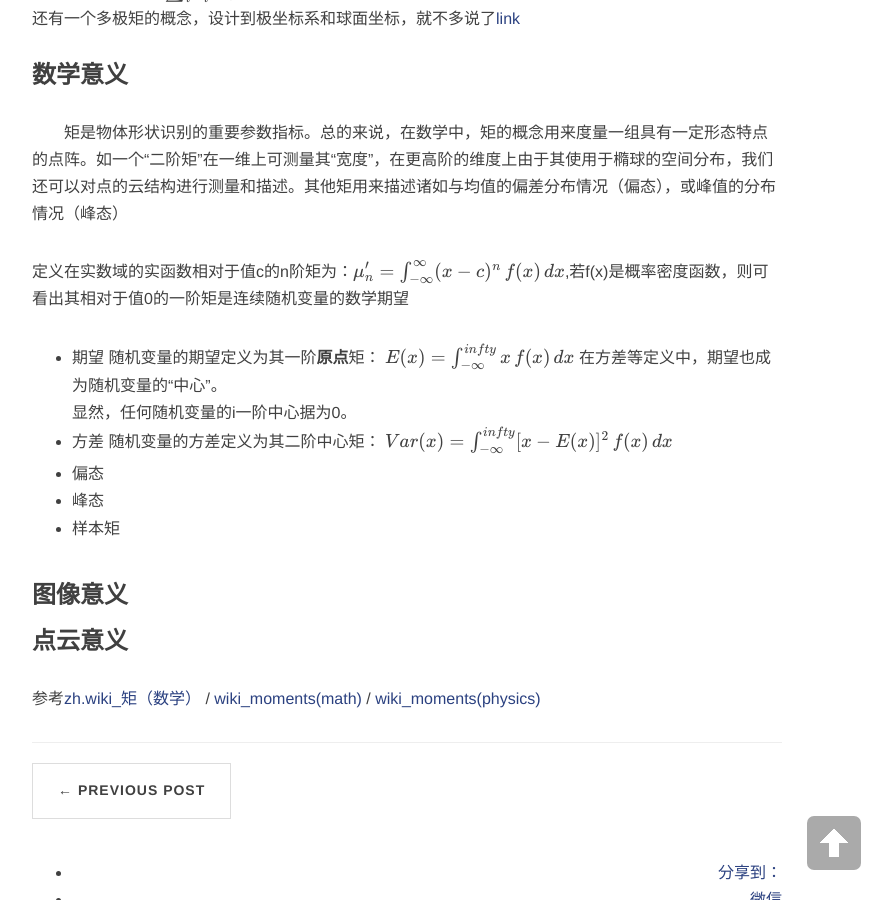
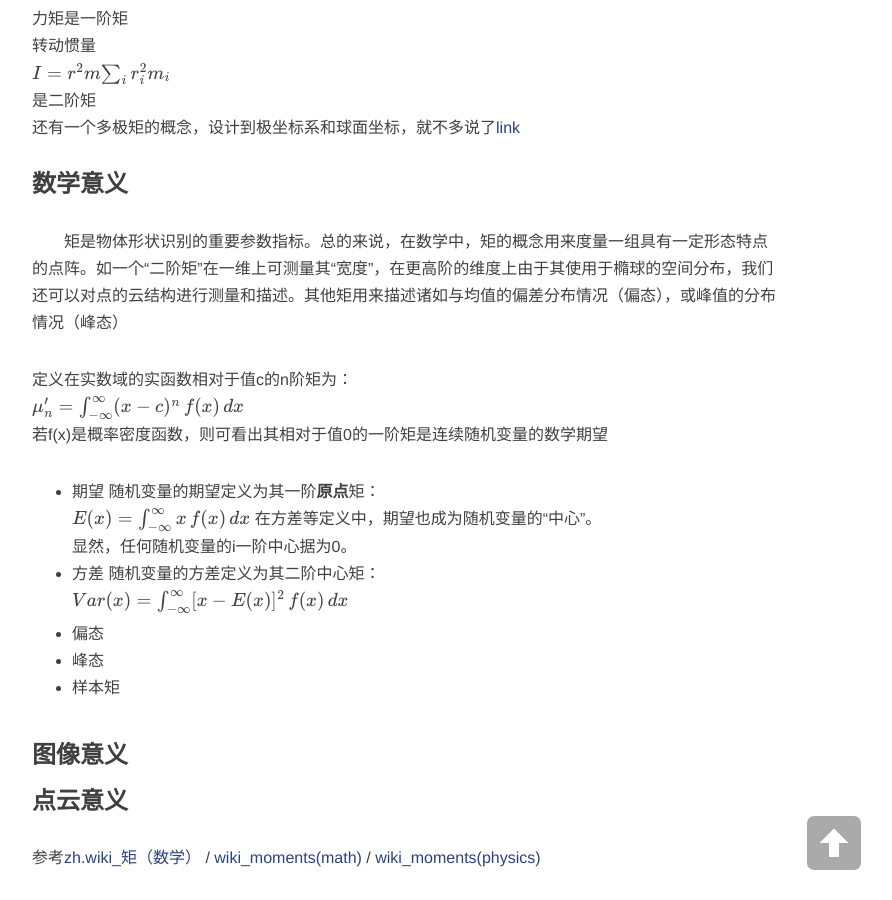
Before and after one commit to Skylar95/Skylar95, a Jekyll site: the page built from _posts/2017-03-06-Moment+Matrix.md, in a window 1280 px wide and 900 px high, scrolled down 1193 px. Shown: the whole window, without its empty margins (233-1125 px from the left). Built offline with Jekyll 4.4.1, drawn with Linux system fonts in a browser that asks for light colours; nearby versions of some CDN libraries; formulas are drawn with MathJax 3; comment, search, counter and statistics services are not loaded.

```diff
--- a/_posts/2017-03-06-Moment+Matrix.md
+++ b/_posts/2017-03-06-Moment+Matrix.md
@@ -19,26 +19,28 @@ description: 图像相关数学知识
 ### 物理意义
 &emsp;&emsp;数学中矩的概念来自物理学。在物理学中，矩是表示距离和物理量乘积的物理量，受物理量的空间分布或安排影响。由其定义，矩通常需要一个参考点（基点或参考系）来定义距离。如力和参考点距离乘积得到的力矩（或扭矩），原则上任何物理量和距离相乘都会产生力矩，质量，电荷分布等。
 
-<br>单个点的力矩：$$ \mu_n=r^n Q$$
-<br>多个点则是积分得空间密度$$ \mu_n=\int r^n \rho(r) \mathrm{d}r$$
+<br>单个点的力矩：<br>$$ \mu_n=r^n Q$$
+<br>多个点则是积分得空间密度<br>$$ \mu_n=\int r^n \rho(r) \mathrm{d}r$$
 
 力矩是一阶矩<br>
-转动惯量$$ I=r^2 m $$$$ \sum_i r_i^2 m_i$$ 是二阶矩
+转动惯量<br>$$ I=r^2 m $$$$ \sum_i r_i^2 m_i$$ <br>是二阶矩
 <br>还有一个多极矩的概念，设计到极坐标系和球面坐标，就不多说了[link](https://en.wikipedia.org/wiki/Moment_(physics))
 
 ### 数学意义
 &emsp;&emsp;矩是物体形状识别的重要参数指标。总的来说，在数学中，矩的概念用来度量一组具有一定形态特点的点阵。如一个“二阶矩”在一维上可测量其“宽度”，在更高阶的维度上由于其使用于橢球的空间分布，我们还可以对点的云结构进行测量和描述。其他矩用来描述诸如与均值的偏差分布情况（偏态），或峰值的分布情况（峰态）
 
-定义在实数域的实函数相对于值c的n阶矩为：$$ \mu'_n=\int_{-\infty}^{\infty} (x-c)^n \,f(x)\,dx $$,若f(x)是概率密度函数，则可看出其相对于值0的一阶矩是连续随机变量的数学期望
+定义在实数域的实函数相对于值c的n阶矩为：<br>
+$$ \mu '_n=\int_{-\infty}^{\infty}  (x-c)^n \,f(x)\,dx $$
+<br>若f(x)是概率密度函数，则可看出其相对于值0的一阶矩是连续随机变量的数学期望
 
 - 期望
-	随机变量的期望定义为其一阶**原点**矩：
-	$$E(x)=\int_{-\infty}^{infty} x\,f(x)\,dx $$
+	随机变量的期望定义为其一阶**原点**矩：<br>
+	$$E(x)=\int_{-\infty}^{\infty} x\,f(x)\,dx $$
 	在方差等定义中，期望也成为随机变量的“中心”。
 	<br>显然，任何随机变量的i一阶中心据为0。
 - 方差
-	随机变量的方差定义为其二阶中心矩：
-	$$ Var(x)=\int_{-\infty}^{infty} [x-E(x)]^2 \,f(x)\,dx $$
+	随机变量的方差定义为其二阶中心矩：<br>
+	$$ Var(x)=\int_{-\infty}^{\infty} [x-E(x)]^2 \,f(x)\,dx $$
 
 - 偏态
 - 峰态
```
